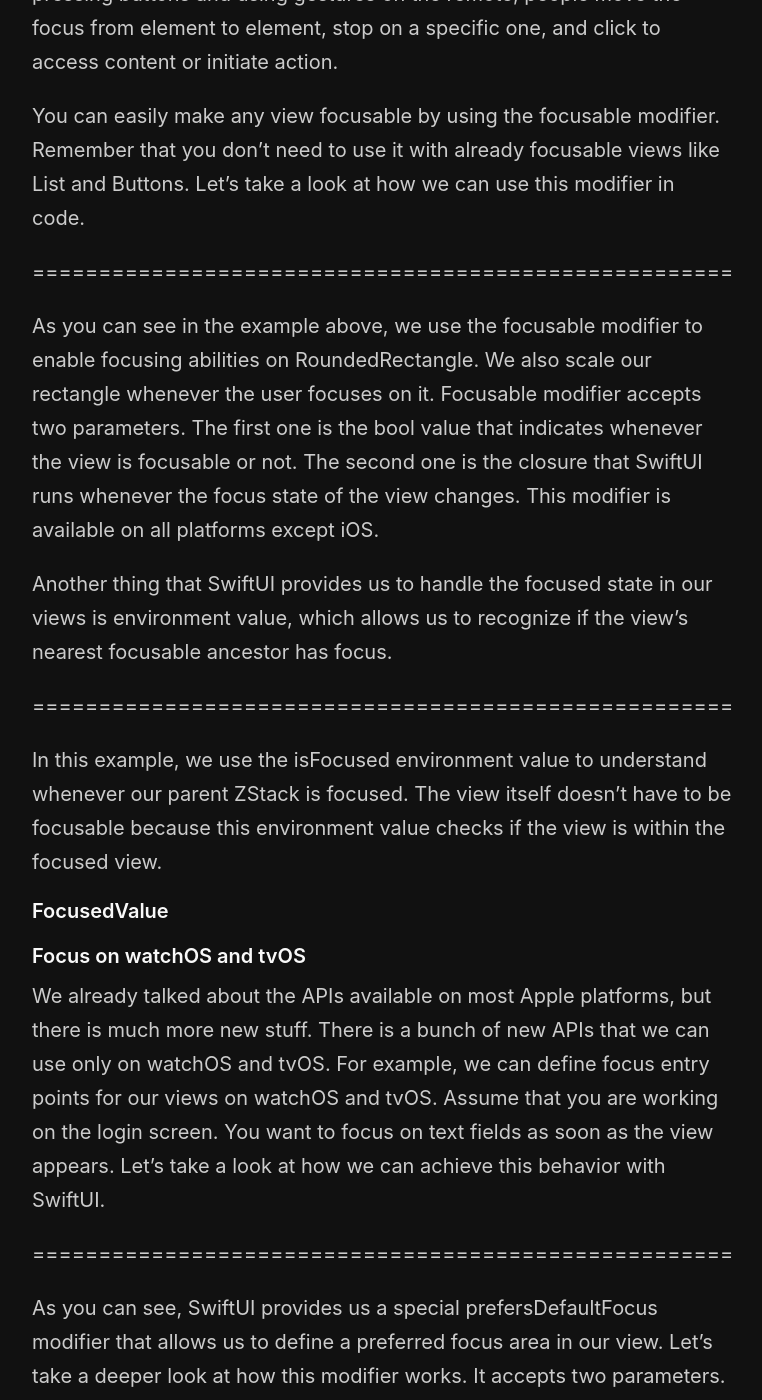
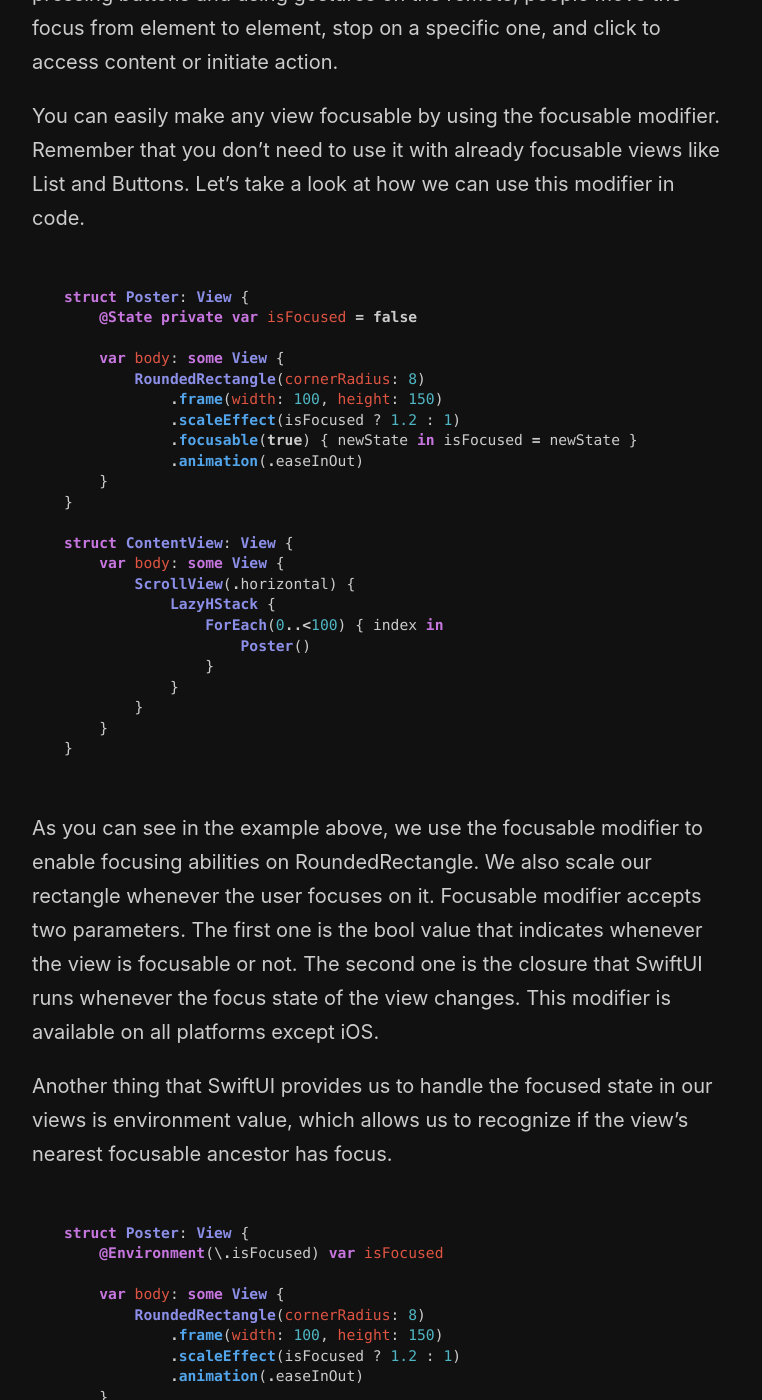
Before and after one commit to mecid/mecid.github.io, a Jekyll site: the page built from _posts/2020-12-02-focus-management-in-swiftui.md, in a window 1280 px wide and 1400 px high, scrolled down 626 px. Shown: the whole window, without its empty margins (258-1020 px from the left). Built offline with Jekyll 4.4.1, drawn with Linux system fonts in a browser that asks for light colours; some of the changed text lies outside the part shown.

````diff
--- a/_posts/2020-12-02-focus-management-in-swiftui.md
+++ b/_posts/2020-12-02-focus-management-in-swiftui.md
@@ -12,22 +12,97 @@
 
 You can easily make any view focusable by using the focusable modifier. Remember that you don't need to use it with already focusable views like List and Buttons. Let's take a look at how we can use this modifier in code.
 
-=====================================================
+```swift
+struct Poster: View {
+    @State private var isFocused = false
+
+    var body: some View {
+        RoundedRectangle(cornerRadius: 8)
+            .frame(width: 100, height: 150)
+            .scaleEffect(isFocused ? 1.2 : 1)
+            .focusable(true) { newState in isFocused = newState }
+            .animation(.easeInOut)
+    }
+}
+
+struct ContentView: View {
+    var body: some View {
+        ScrollView(.horizontal) {
+            LazyHStack {
+                ForEach(0..<100) { index in
+                    Poster()
+                }
+            }
+        }
+    }
+}
+```
 
 As you can see in the example above, we use the focusable modifier to enable focusing abilities on RoundedRectangle. We also scale our rectangle whenever the user focuses on it. Focusable modifier accepts two parameters. The first one is the bool value that indicates whenever the view is focusable or not. The second one is the closure that SwiftUI runs whenever the focus state of the view changes. This modifier is available on all platforms except iOS.
 
 Another thing that SwiftUI provides us to handle the focused state in our views is environment value, which allows us to recognize if the view's nearest focusable ancestor has focus.
 
-=====================================================
+```swift
+struct Poster: View {
+    @Environment(\.isFocused) var isFocused
+
+    var body: some View {
+        RoundedRectangle(cornerRadius: 8)
+            .frame(width: 100, height: 150)
+            .scaleEffect(isFocused ? 1.2 : 1)
+            .animation(.easeInOut)
+    }
+}
+
+struct ContentView: View {
+    var body: some View {
+        ScrollView(.horizontal) {
+            LazyHStack {
+                ForEach(0..<100) { index in
+                    ZStack {
+                        Poster()
+                    }.focusable()
+                }
+            }
+        }
+    }
+}
+```
 
 In this example, we use the isFocused environment value to understand whenever our parent ZStack is focused. The view itself doesn't have to be focusable because this environment value checks if the view is within the focused view.
-
-#### FocusedValue
 
 #### Focus on watchOS and tvOS
 We already talked about the APIs available on most Apple platforms, but there is much more new stuff. There is a bunch of new APIs that we can use only on watchOS and tvOS. For example, we can define focus entry points for our views on watchOS and tvOS. Assume that you are working on the login screen. You want to focus on text fields as soon as the view appears. Let's take a look at how we can achieve this behavior with SwiftUI.
 
-=====================================================
+```swift
+
+struct LoginView: View {
+    @State private var email = ""
+    @State private var password = ""
+
+    @State private var hasFilledCredentials = false
+    @Namespace private var namespace
+
+    @Environment(\.resetFocus) var resetFocus
+
+    var body: some View {
+        VStack {
+            TextField("email", text: $email)
+                .prefersDefaultFocus(!hasFilledCredentials, in: namespace)
+
+            SecureField("password", text: $password)
+
+            Button("login") {}
+                .prefersDefaultFocus(hasFilledCredentials, in: namespace)
+
+            Button("reset credentials") {
+                hasFilledCredentials = false
+                resetFocus(in: namespace)
+            }
+        }.focusScope(namespace)
+    }
+}
+```
 
 As you can see, SwiftUI provides us a special prefersDefaultFocus modifier that allows us to define a preferred focus area in our view. Let's take a deeper look at how this modifier works. It accepts two parameters. The first one is bool value describing whenever this view should be preferred as the default focus area. The second one is the namespace, defined by its ancestor view and indicates the focus scope. Default focus preference is limited to its namespace. It allows you to define multiple scopes and define different focus entry points in a single view hierarchy.
 
````
